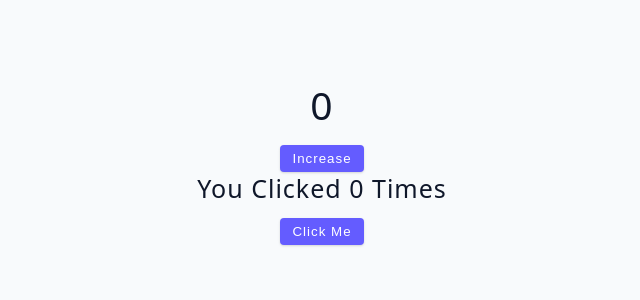
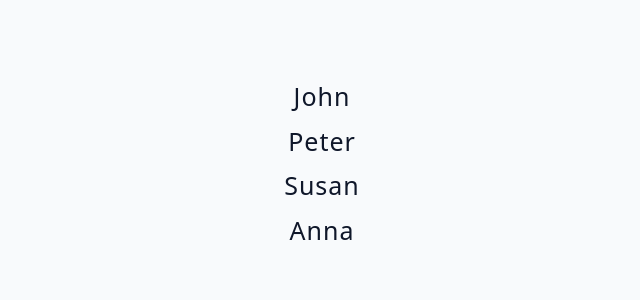
Before and after one commit to Matthew-Jenner/Advanced-React, a React (Vite) app: page / in a window 1280 px wide. Shown: the top 300 px of the page, without its empty margins (318-958 px from the left). Built offline with nearby package versions, Linux system fonts and the light colour scheme.

Commit message:
names dynamically rendered

```diff
--- a/src/App.jsx
+++ b/src/App.jsx
@@ -1,11 +1,10 @@
-import Starter from './tutorial/01-useState/starter/01-error-example'
-import UseStateBasics from './tutorial/01-useState/starter/02-useState-basics'
+import Starter from './tutorial/01-useState/starter/03-useState-array'
 
 function App() {
   return (
     <div className='container'>
       <Starter/>
-      <UseStateBasics/>
+
     </div>
   );
 }
--- a/src/tutorial/01-useState/starter/03-useState-array.jsx
+++ b/src/tutorial/01-useState/starter/03-useState-array.jsx
@@ -1,5 +1,19 @@
+import {data} from '../../../data'
+import React from 'react';
+
 const UseStateArray = () => {
-  return <h2>useState array example</h2>;
+  const [people, setPeople]= React.useState(data)
+  return (
+    <div>
+      {people.map((person) => {
+        const {id, name} = person
+      // console.log(person)
+      return <div key={id}>
+        <h4>{name}</h4>
+        </div>
+})}
+    </div>
+  )
 };
 
 export default UseStateArray;
```
